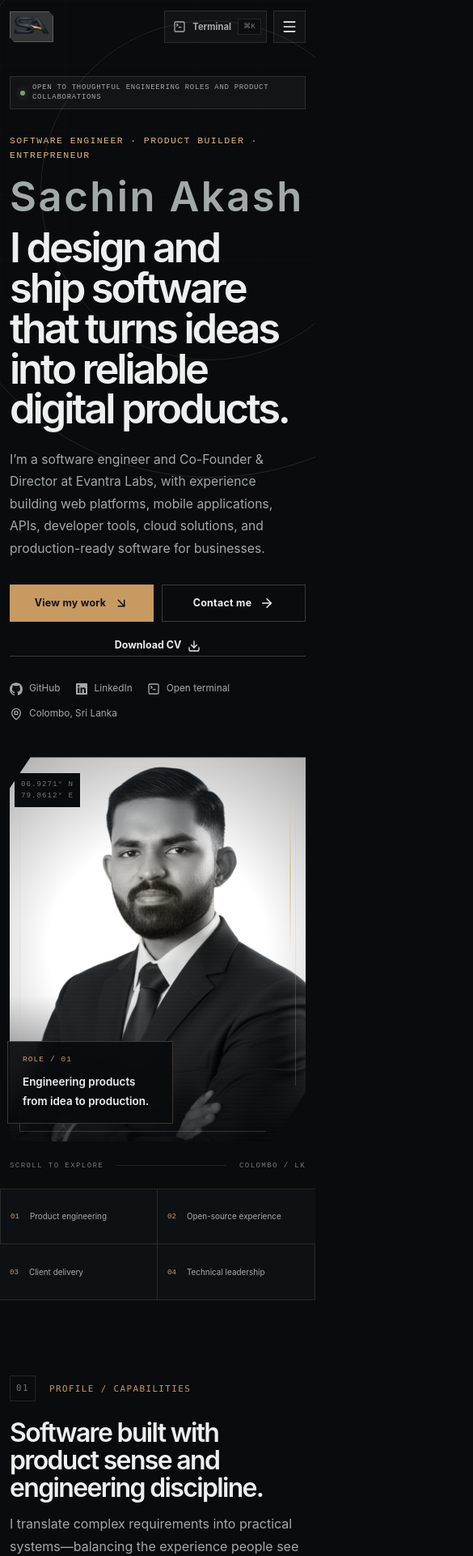
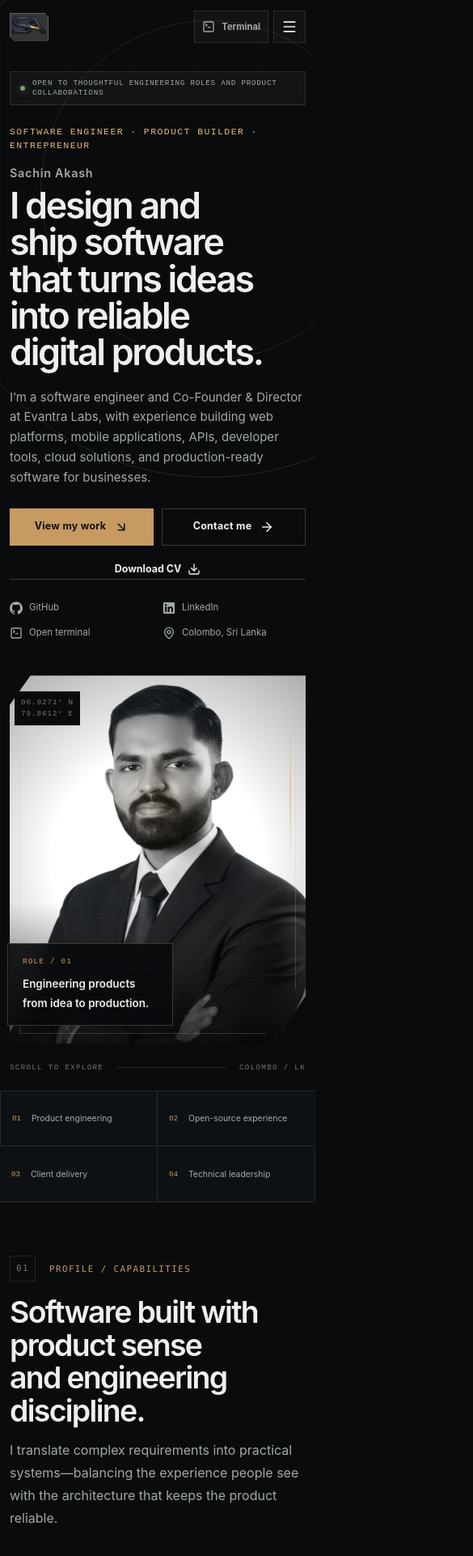
Before and after one commit to SachinAkash01/sachinakash.dev, a React (Vite) app in the folder sachinakash.dev/: page / in a window 390 px wide. Shown: the top 1922 px of the page at 81% size, 585 px wide, since content can reach past the window. Built offline with nearby package versions, Linux system fonts and the light colour scheme.

Commit message:
Fix mobile responsive issues

```diff
--- a/sachinakash.dev/src/components/Header.tsx
+++ b/sachinakash.dev/src/components/Header.tsx
@@ -38,7 +38,7 @@ export function Header({ onOpenTerminal }: { onOpenTerminal: () => void }) {
     location.pathname === "/" ? `#${id}` : `/#${id}`;
   return (
     <header
-      className={`site-header ${scrolled ? "site-header--scrolled" : ""}`}
+      className={`site-header ${scrolled ? "site-header--scrolled" : ""} ${open ? "site-header--menu-open" : ""}`}
     >
       <div className="shell header-inner">
         <Link to="/" className="brand" aria-label="Sachin Akash home">
@@ -75,6 +75,7 @@ export function Header({ onOpenTerminal }: { onOpenTerminal: () => void }) {
             type="button"
             onClick={() => setOpen(true)}
             aria-label="Open navigation"
+            aria-expanded={open}
           >
             <Menu size={20} />
           </button>
--- a/sachinakash.dev/src/index.css
+++ b/sachinakash.dev/src/index.css
@@ -41,6 +41,9 @@
 html {
   scroll-behavior: smooth;
   scroll-padding-top: 88px;
+  width: 100%;
+  max-width: 100%;
+  overflow-x: clip;
 }
 body {
   margin: 0;
@@ -48,7 +51,17 @@ body {
   min-height: 100vh;
   background: var(--bg);
   color: var(--text);
-  overflow-x: hidden;
+  width: 100%;
+  max-width: 100%;
+  overflow-x: clip;
+}
+#root,
+main,
+section,
+header,
+footer {
+  min-width: 0;
+  max-width: 100%;
 }
 body::before {
   content: "";
@@ -130,6 +143,7 @@ h3 {
 }
 .shell {
   width: min(calc(100% - 48px), var(--max));
+  min-width: 0;
   margin-inline: auto;
 }
 .skip-link {
@@ -181,6 +195,10 @@ h3 {
   background: var(--header);
   border-color: var(--line);
   backdrop-filter: blur(18px);
+}
+.site-header--menu-open {
+  backdrop-filter: none;
+  transition: none;
 }
 .header-inner {
   height: 74px;
@@ -482,6 +500,10 @@ h3 {
   text-transform: uppercase;
   color: var(--text-soft);
 }
+.status-line span {
+  min-width: 0;
+  overflow-wrap: anywhere;
+}
 .status-line i,
 .footer-signal i,
 .contact-availability i,
@@ -951,6 +973,9 @@ h3 {
 }
 .project-visual {
   --project-accent: #c69a61;
+  width: 100%;
+  min-width: 0;
+  max-width: 100%;
   height: 405px;
   position: relative;
   overflow: hidden;
@@ -1737,6 +1762,12 @@ h3 {
   color: #747c79;
   font-size: 0.6rem;
 }
+.project-card > a,
+.all-projects article > a {
+  display: block;
+  width: 100%;
+  min-width: 0;
+}
 .footer-bottom button {
   display: flex;
   align-items: center;
@@ -2295,6 +2326,14 @@ h3 {
   .shell {
     width: min(calc(100% - 32px), var(--max));
   }
+  .header-inner {
+    gap: 14px;
+  }
+  .mobile-nav {
+    width: min(92vw, 420px);
+    overflow-y: auto;
+    overscroll-behavior: contain;
+  }
   .header-cta,
   .brand small {
     display: none;
@@ -2310,7 +2349,7 @@ h3 {
     padding-bottom: 10px;
   }
   .hero-copy h1 {
-    font-size: clamp(2.5rem, 9.5vw, 4.7rem);
+    font-size: clamp(2.5rem, 9vw, 4.4rem);
   }
   .portrait-stage {
     min-height: 570px;
@@ -2330,7 +2369,7 @@ h3 {
     border-bottom: 1px solid var(--line);
   }
   .section {
-    padding: 82px 0;
+    padding: 76px 0;
   }
   .section-heading {
     grid-template-columns: 1fr;
@@ -2362,7 +2401,7 @@ h3 {
   }
   .project-grid {
     grid-template-columns: 1fr;
-    gap: 54px;
+    gap: 48px;
   }
   .project-card__body > div:first-child > p:last-child {
     min-height: 0;
@@ -2393,11 +2432,16 @@ h3 {
     gap: 45px;
   }
   .footer-grid {
-    grid-template-columns: 1.4fr 1fr;
-    gap: 50px;
-  }
+    grid-template-columns: repeat(2, minmax(0, 1fr));
+    gap: 42px 32px;
+  }
+  .footer-grid > div,
+  .footer-grid > div:last-child,
   .footer-grid > div:nth-child(3) {
-    display: none;
+    display: block;
+  }
+  .footer-intro {
+    grid-column: 1 / -1;
   }
   .case-hero__grid {
     grid-template-columns: 1fr;
@@ -2412,6 +2456,9 @@ h3 {
     grid-template-columns: 1fr;
     gap: 30px;
   }
+  .all-projects > article > div {
+    min-width: 0;
+  }
 }
 
 @media (max-width: 560px) {
@@ -2420,21 +2467,60 @@ h3 {
   }
   .header-inner {
     height: 66px;
+    gap: 10px;
+  }
+  .brand-mark {
+    width: 48px;
+    height: 35px;
+    flex-basis: 48px;
+  }
+  .header-actions {
+    gap: 6px;
+  }
+  .terminal-launcher {
+    padding-inline: 9px;
+  }
+  .terminal-launcher kbd {
+    display: none;
+  }
+  .mobile-nav {
+    width: 100%;
+    max-width: none;
+    padding: 20px 18px max(24px, env(safe-area-inset-bottom));
   }
   .hero-section {
-    padding-top: 94px;
+    padding-top: 88px;
+  }
+  .hero-grid {
+    gap: 34px;
   }
   .status-line {
-    font-size: 0.56rem;
+    width: 100%;
+    margin-bottom: 24px;
+    font-size: 0.58rem;
+    white-space: normal;
   }
   .hero-copy h1 {
-    font-size: clamp(2.35rem, 13vw, 4rem);
+    margin-bottom: 20px;
+    font-size: clamp(2.25rem, 11.5vw, 3.4rem);
+    line-height: 1.01;
+    letter-spacing: -0.052em;
+  }
+  .hero-copy h1 > span {
+    margin-bottom: 11px;
+    font-size: 0.9rem;
+  }
+  .hero-summary {
+    margin-bottom: 25px;
+    font-size: 0.94rem;
+    line-height: 1.65;
   }
   .hero-actions {
     align-items: stretch;
   }
   .hero-actions .button {
     flex: 1 1 45%;
+    padding-inline: 12px;
   }
   .hero-actions .text-link {
     width: 100%;
@@ -2442,10 +2528,20 @@ h3 {
     justify-content: center;
   }
   .hero-meta {
-    gap: 13px 18px;
+    display: grid;
+    grid-template-columns: repeat(2, minmax(0, 1fr));
+    gap: 14px 12px;
+    margin-top: 26px;
+  }
+  .hero-meta a,
+  .hero-meta button,
+  .hero-meta span {
+    min-width: 0;
+    font-size: 0.71rem;
   }
   .portrait-stage {
-    min-height: 475px;
+    width: 100%;
+    min-height: 455px;
   }
   .portrait-frame {
     inset-inline: 0;
@@ -2467,14 +2563,34 @@ h3 {
     width: 100%;
   }
   .signal-strip span {
-    padding: 0 12px;
-    font-size: 0.62rem;
+    min-width: 0;
+    padding: 0 14px;
+    font-size: 0.65rem;
+    overflow-wrap: anywhere;
+  }
+  .section {
+    padding: 66px 0;
+  }
+  .section-heading {
+    gap: 18px;
+    margin-bottom: 34px;
+  }
+  .section-heading h2,
+  .contact-heading h2,
+  .page-hero h1 {
+    font-size: clamp(1.95rem, 9.6vw, 2.75rem);
+    line-height: 1.08;
+    letter-spacing: -0.045em;
+  }
+  .section-heading > div:first-child {
+    padding-top: 0;
   }
   .overview-grid {
     grid-template-columns: 1fr;
   }
   .overview-grid article {
-    min-height: 210px;
+    min-height: 0;
+    padding: 22px;
     border-right: 0;
     border-bottom: 1px solid var(--line);
   }
@@ -2482,20 +2598,36 @@ h3 {
     border-bottom: 0;
   }
   .overview-grid article > span {
-    margin-bottom: 30px;
+    margin-bottom: 24px;
+  }
+  .about-panel {
+    padding: 58px 0;
+  }
+  .about-panel h3 {
+    font-size: clamp(1.55rem, 8vw, 2.15rem);
   }
   .about-panel > div:last-child {
     grid-template-columns: 1fr;
   }
   .timeline summary {
+    min-height: 118px;
     grid-template-columns: 36px 1fr 32px;
     gap: 10px;
   }
+  .timeline summary h3 {
+    font-size: 1.3rem;
+    line-height: 1.15;
+  }
+  .timeline summary strong {
+    font-size: 0.76rem;
+    line-height: 1.45;
+  }
   .timeline__detail {
-    padding-left: 46px;
+    padding: 0 8px 30px 46px;
   }
   .project-visual {
-    height: 300px;
+    height: auto;
+    aspect-ratio: 16 / 9;
   }
   .project-visual__content {
     left: 22px;
@@ -2505,32 +2637,77 @@ h3 {
   .project-visual__content strong {
     font-size: 2rem;
   }
+  .project-card__body {
+    padding: 20px 0 0;
+  }
+  .project-card__links {
+    flex-wrap: wrap;
+    gap: 14px 20px;
+  }
+  .tag-list span,
+  .service-card small {
+    overflow-wrap: anywhere;
+  }
   .skills-grid {
     grid-template-columns: 1fr;
   }
   .skills-grid article {
+    min-height: 0;
+    padding: 22px;
+  }
+  .skills-grid p {
     min-height: 0;
   }
   .engineering-band {
     grid-template-columns: 1fr;
     gap: 20px;
+    padding: 22px;
   }
   .engineering-band > div {
     gap: 10px;
   }
+  .engineering-band > div span::before {
+    margin-right: 10px;
+  }
+  .services-grid article,
+  .services-grid article:nth-child(3n),
+  .services-grid article:nth-child(2n) {
+    min-height: 0;
+    padding: 24px 22px;
+  }
+  .services-grid p {
+    min-height: 0;
+  }
+  .services-grid a {
+    position: static;
+    margin-top: 24px;
+  }
   .education-grid {
     grid-template-columns: 1fr;
   }
   .degree-card,
   .leadership-card {
-    min-height: 340px;
-    padding: 26px;
+    min-height: 0;
+    padding: 24px 22px;
+  }
+  .degree-card h3 {
+    margin-top: 42px;
   }
   .form-grid {
     grid-template-columns: 1fr;
   }
   .contact-form {
-    padding: 22px 16px;
+    padding: 22px 14px;
+  }
+  .contact-grid {
+    gap: 34px;
+    margin-top: 38px;
+  }
+  .contact-route {
+    gap: 11px;
+  }
+  .contact-route strong {
+    font-size: 0.72rem;
   }
   .contact-form__end {
     align-items: stretch;
@@ -2557,9 +2734,17 @@ h3 {
   }
   .footer-grid {
     grid-template-columns: 1fr;
-  }
-  .footer-grid > div:nth-child(2) {
-    display: none;
+    gap: 34px;
+    padding-bottom: 42px;
+  }
+  .footer-grid > div,
+  .footer-grid > div:nth-child(2),
+  .footer-grid > div:nth-child(3),
+  .footer-grid > div:last-child {
+    display: block;
+  }
+  .footer-intro {
+    grid-column: auto;
   }
   .footer-bottom {
     align-items: flex-start;
@@ -2589,17 +2774,34 @@ h3 {
     white-space: nowrap;
   }
   .page-hero {
-    padding-top: 80px;
+    padding-top: 68px;
+    padding-bottom: 54px;
+  }
+  .all-projects {
+    padding-top: 35px;
+    padding-bottom: 76px;
+  }
+  .all-projects > article {
+    gap: 22px;
+    padding: 38px 0;
   }
   .case-hero {
-    padding-top: 45px;
+    padding-top: 38px;
+    padding-bottom: 72px;
+  }
+  .back-link {
+    margin-bottom: 32px;
+  }
+  .case-hero h1 {
+    font-size: clamp(2.25rem, 12vw, 3.5rem);
+    letter-spacing: -0.05em;
   }
   .case-meta {
     grid-template-columns: 1fr;
   }
   .case-section {
-    padding-top: 75px;
-    padding-bottom: 75px;
+    padding-top: 66px;
+    padding-bottom: 66px;
   }
   .case-copy article {
     grid-template-columns: 1fr;
@@ -2617,6 +2819,14 @@ h3 {
   .feature-grid > div:last-child {
     border-bottom: 0;
   }
+  .feature-grid > div {
+    min-height: 86px;
+    grid-template-columns: 34px 1fr;
+    padding: 10px 14px;
+  }
+  .feature-grid p {
+    line-height: 1.5;
+  }
   .case-gallery {
     grid-template-columns: 1fr;
   }
@@ -2627,6 +2837,41 @@ h3 {
     align-items: flex-start;
     flex-direction: column;
     gap: 25px;
+  }
+  .case-contact {
+    padding: 64px 0;
+  }
+}
+
+@media (max-width: 360px) {
+  .shell {
+    width: min(calc(100% - 20px), var(--max));
+  }
+  .brand-mark {
+    width: 44px;
+    flex-basis: 44px;
+  }
+  .terminal-launcher {
+    gap: 6px;
+    padding-inline: 8px;
+    font-size: 0.66rem;
+  }
+  .hero-actions .button {
+    flex-basis: 100%;
+  }
+  .hero-meta {
+    grid-template-columns: 1fr;
+  }
+  .signal-strip .shell {
+    grid-template-columns: 1fr;
+  }
+  .signal-strip span,
+  .signal-strip span:nth-child(2) {
+    border-right: 0;
+    border-bottom: 1px solid var(--line);
+  }
+  .signal-strip span:last-child {
+    border-bottom: 0;
   }
 }
 
```
